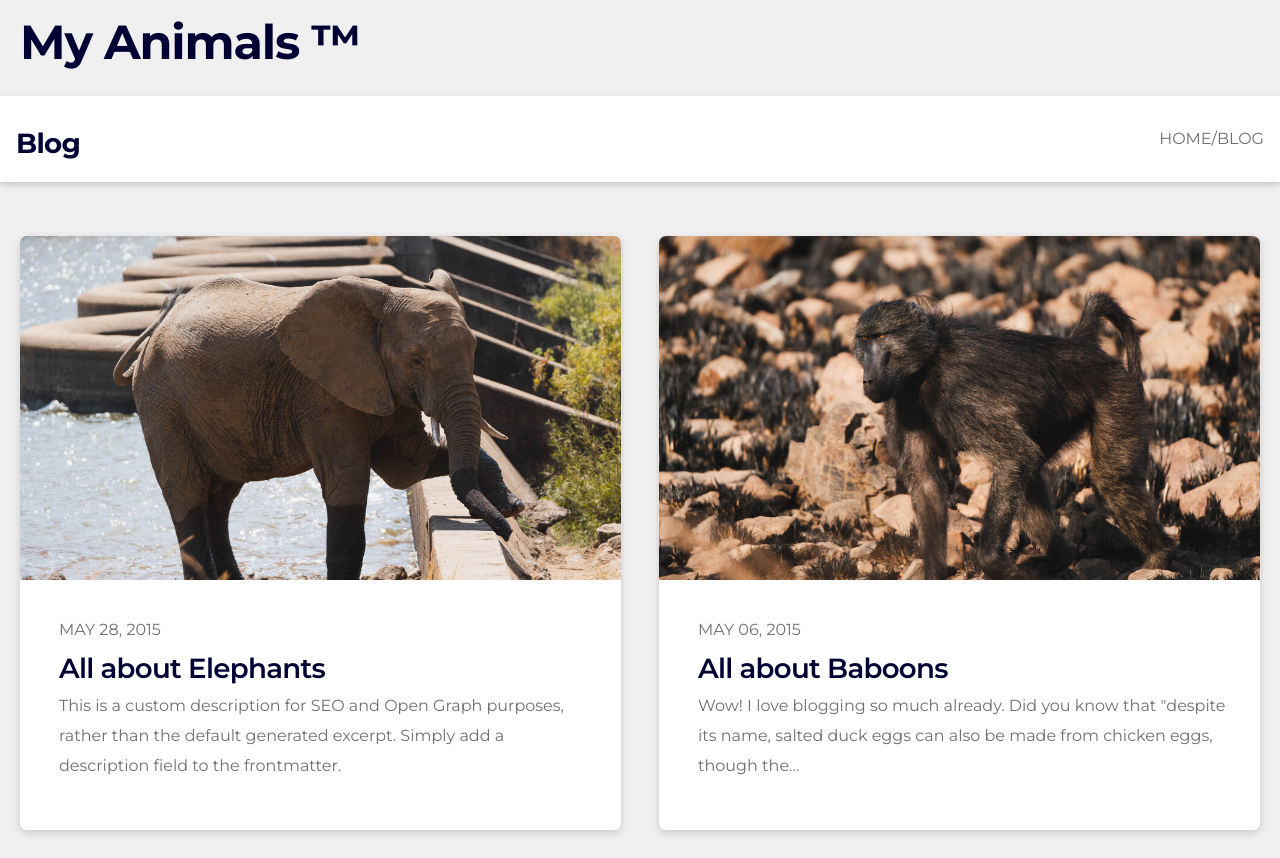
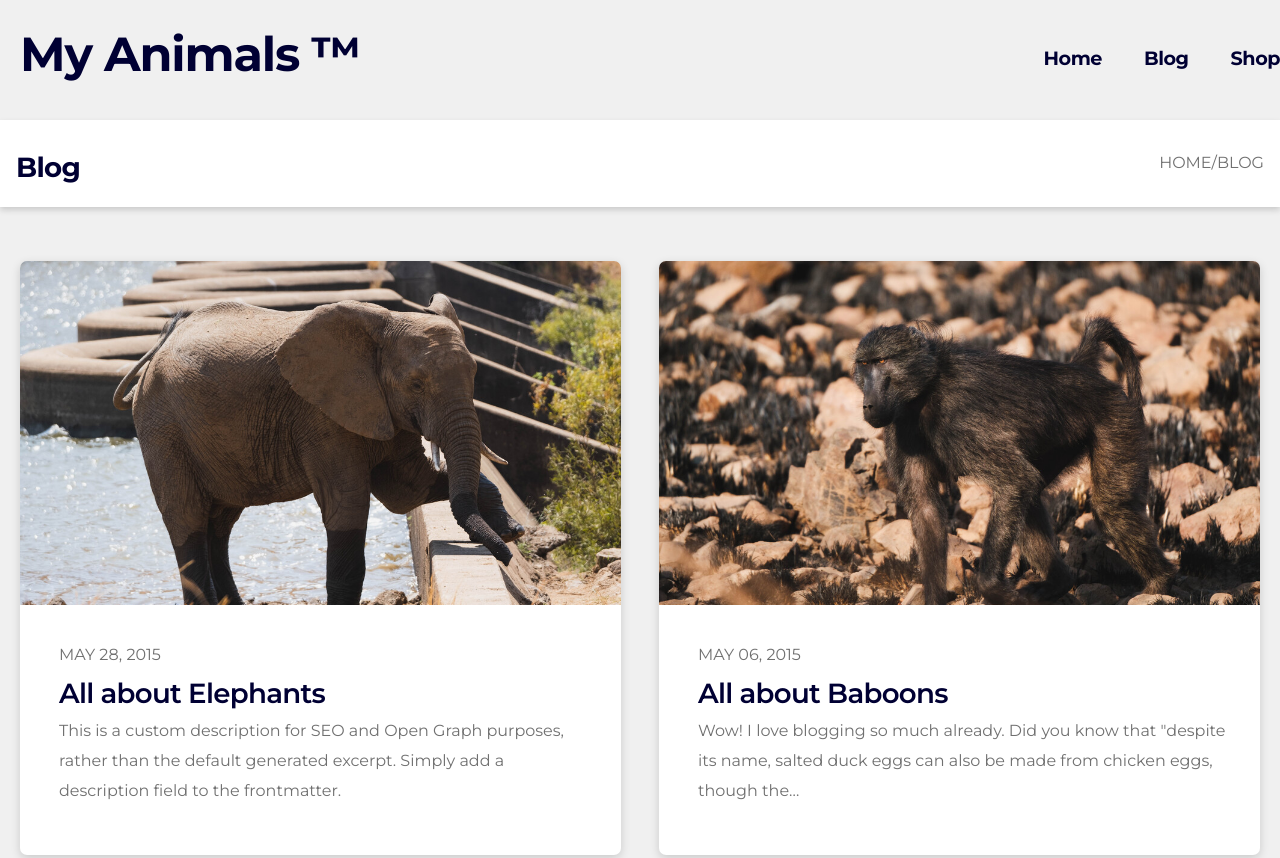
Before and after one commit to christoff-linde/gatsby-blog-starter, a Gatsby site: page / in a window 1280 px wide. Shown: the top 858 px of the page. Built offline with nearby package versions, Linux system fonts and the light colour scheme; Gatsby itself is replaced by a stand-in of ours.

Commit message:
Add back missing nav items

```diff
--- a/src/components/navbar.js
+++ b/src/components/navbar.js
@@ -10,7 +10,7 @@ const Navbar = () => {
                     My Animals &trade;
                 </Link>
             </h1>
-            {/* <div className="aside-container">
+            <div className="aside-container">
                 <h5>
                     <Link to="/">Home</Link>
                 </h5>
@@ -20,7 +20,7 @@ const Navbar = () => {
                 <h5>
                     <Link to="/">Shop</Link>
                 </h5>
-            </div> */}
+            </div>
         </nav>
     )
 }
```
